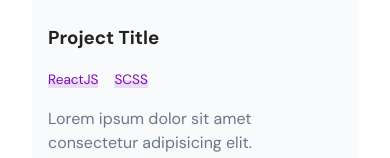
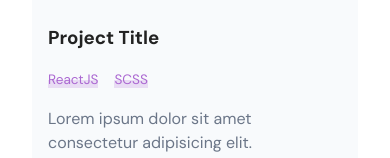
Before and after one commit to kmalcaba/kmalcaba.github.io, a React (Create React App) app: page / in a window 390 px wide. Shown: the part 1179-1337 px from the top of the page. Built offline with nearby package versions, Linux system fonts and the light colour scheme.

Commit message:
Fix links overlapping on mobile menu #7

```diff
--- a/src/components/HighlightLink/HighlightLink.scss
+++ b/src/components/HighlightLink/HighlightLink.scss
@@ -3,6 +3,7 @@
 a.highlight {
   position: relative;
   display: inline-block;
+  z-index: -1;
 
   &::before {
     position: absolute;
```
